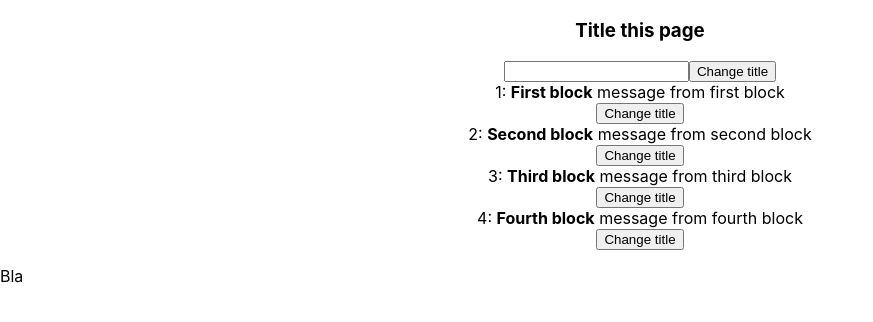
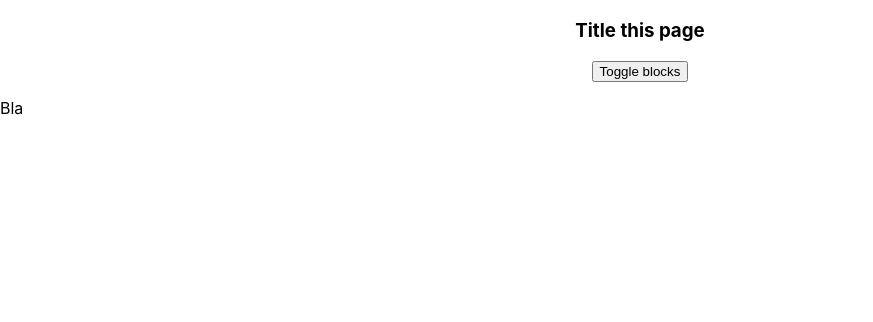
Before and after one commit to examlpe4dranik/reactjs-sandbox, a React (Create React App) app: page / in a window 1280 px wide. Shown: the top 322 px of the page, without its empty margins (0-873 px from the left). Built offline with nearby package versions, Linux system fonts and the light colour scheme.

Commit message:
Working with conditional statements

```diff
--- a/src/App.js
+++ b/src/App.js
@@ -11,7 +11,8 @@ class App extends Component {
       {number: 3, name:'Third block', message: 'message from third block'},
       {number: 4, name:'Fourth block', message: 'message from fourth block'}
     ],
-      titlePage: "Title this page"
+    titlePage: "Title this page",
+    showBlocks: false
   };
 
   changeTitleHandler = (newtitle) => {
@@ -20,24 +21,19 @@ class App extends Component {
     });
   }
 
-  handleInput = (event) =>{
+  toggleBlockHandler = () =>{
     this.setState({
-      titlePage: event.target.value
+      showBlocks: !this.state.showBlocks
     })
   }
 
   render() {
     const divStyle = {textAlign: 'center'};
 
-    return (
-        <div className="App" style={divStyle}>
-          <h3>{this.state.titlePage}</h3>
-
-          <input type="text" onChange={this.handleInput} />
-          <button onClick={this.changeTitleHandler.bind(this, this.state.titlePage + "+")}>Change title</button>
-
+    let viewBlocks = null;
+    if (this.state.showBlocks)
     {
-            this.state.sameBlocks.map((block, index)=>
+      viewBlocks = this.state.sameBlocks.map((block, index)=>
       {
         return (
             <SameBlock
@@ -50,6 +46,13 @@ class App extends Component {
         )
       })
     }
+
+    return (
+        <div className="App" style={divStyle}>
+          <h3>{this.state.titlePage}</h3>
+          <button onClick={this.toggleBlockHandler.bind(this)}>Toggle blocks</button>
+          {viewBlocks}
+          {this.state.showBlocks ? <hr /> : ''}
         </div>
     );
   }
```
Lines whose indentation alone changed are shown as unchanged.
